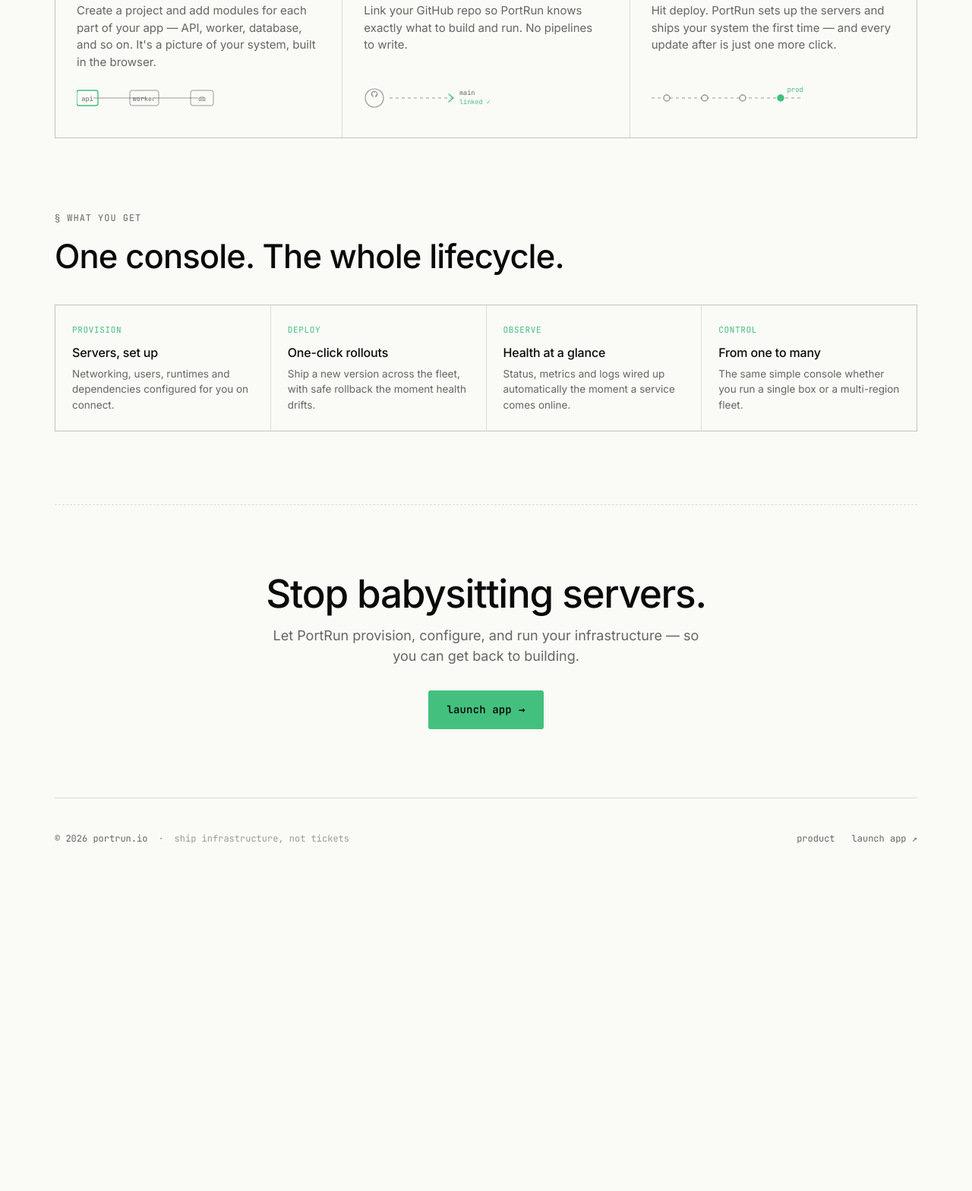
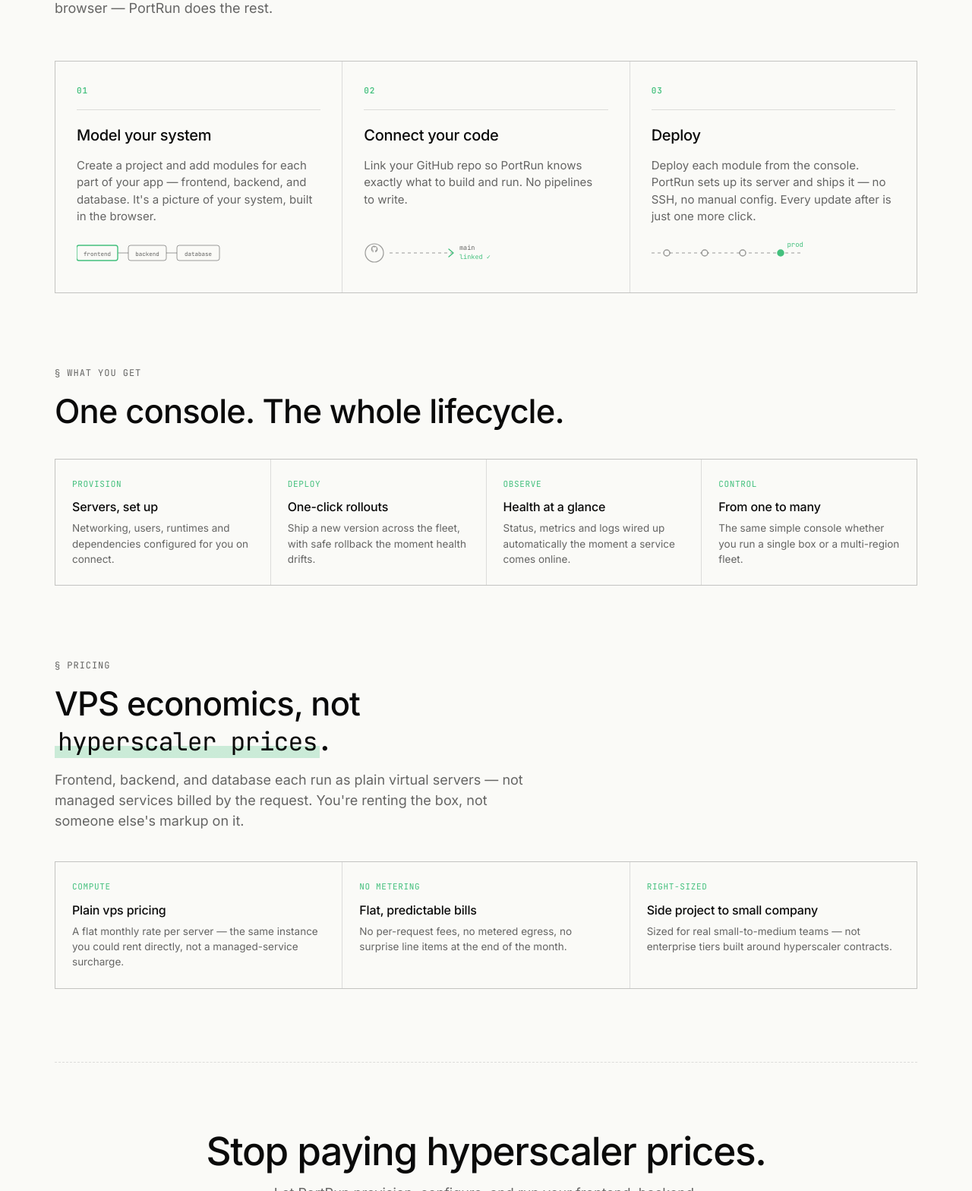
Before and after one commit to vandeon-io/public-page, an Astro site: page / in a window 1280 px wide. Shown: the part 1232-2800 px from the top of the page at 76% size. Before the commit the page ends 2405 px from the top, so only its background shows below. Built offline with nearby package versions, Linux system fonts and the light colour scheme; Astro itself is replaced by a stand-in of ours.

Commit message:
Reposition to full-stack/VPS-pricing; refresh OG card
Adapt the regenerated design into the project: new hero copy, pricing
section, frontend/backend/database modules (HeroViz + StepGlyph), and
footer tagline. Regenerate og.png with the matching headline, subtitle,
and node labels. Production infra (SEO, sitemap, tokens, hidden follow
page, app link) retained.

Co-Authored-By: Claude Opus 4.8 <noreply@anthropic.com>

```diff
--- a/src/components/Footer.astro
+++ b/src/components/Footer.astro
@@ -5,7 +5,7 @@ import { LINKS } from '../consts.js';
   <div class="foot-left">
     <span>© 2026 portrun.io</span>
     <span class="mono-dim">·</span>
-    <span class="mono-dim">ship infrastructure, not tickets</span>
+    <span class="mono-dim">deploy full-stack systems, at vps prices</span>
   </div>
   <div class="foot-links">
     <a href="/#how">product</a>
--- a/src/components/HeroViz.jsx
+++ b/src/components/HeroViz.jsx
@@ -30,9 +30,9 @@ function serverPhase(t, offset) {
 }
 
 const SERVERS = [
-  { id: 'api',    label: 'api · 2× 4gb', region: 'us-east',    offset: 0.5 },
-  { id: 'worker', label: 'worker · 2gb', region: 'eu-central', offset: 1.4 },
-  { id: 'db',     label: 'postgres-16',  region: 'ap-south',   offset: 2.3 },
+  { id: 'frontend', label: 'frontend · 1× 2gb', region: 'us-east',    offset: 0.5 },
+  { id: 'backend',  label: 'backend · 2× 4gb',  region: 'eu-central', offset: 1.4 },
+  { id: 'database', label: 'postgres-16',       region: 'ap-south',   offset: 2.3 },
 ];
 
 function ledColor(state, pal) {
@@ -243,7 +243,7 @@ function FlowSvg({ pal, t }) {
       ), 'vps servers')}
 
       <text x={(PERSON.x + APP.x) / 2} y={cy - 24} fontSize="9" textAnchor="middle" fontFamily="var(--mono)" fill={pal.textFaint}>opens</text>
-      <text x={(APP.x + STACK.x) / 2} y={cy - 24} fontSize="9" textAnchor="middle" fontFamily="var(--mono)" fill={pal.textFaint}>provisions + configures</text>
+      <text x={(APP.x + STACK.x) / 2} y={cy - 24} fontSize="9" textAnchor="middle" fontFamily="var(--mono)" fill={pal.textFaint}>provisions</text>
 
       <line x1="20" y1="356" x2="600" y2="356" stroke={pal.edge} strokeWidth="0.5" />
       <text x="20" y="374" fontSize="9.5" fontFamily="var(--mono)" fill={pal.textDim}>
--- a/src/components/StepGlyph.astro
+++ b/src/components/StepGlyph.astro
@@ -7,14 +7,14 @@ const DIM = 'var(--fg-dimmer)';
 ---
 {kind === 'modules' && (
   <svg viewBox="0 0 200 44" style="width:100%;height:44px;display:block;" preserveAspectRatio="xMinYMid meet">
-    <line x1="22" y1="22" x2="92" y2="22" stroke={DIM} stroke-width="1" />
-    <line x1="104" y1="22" x2="160" y2="22" stroke={DIM} stroke-width="1" />
-    <rect x="0" y="12" width="28" height="20" rx="3" fill="none" stroke={A} stroke-width="1.4" />
-    <text x="14" y="25.5" font-size="8.5" text-anchor="middle" font-family="var(--mono)" fill="var(--fg-dim)">api</text>
-    <rect x="70" y="12" width="38" height="20" rx="3" fill="none" stroke={DIM} stroke-width="1" />
-    <text x="89" y="25.5" font-size="8.5" text-anchor="middle" font-family="var(--mono)" fill="var(--fg-dim)">worker</text>
-    <rect x="150" y="12" width="30" height="20" rx="3" fill="none" stroke={DIM} stroke-width="1" />
-    <text x="165" y="25.5" font-size="8.5" text-anchor="middle" font-family="var(--mono)" fill="var(--fg-dim)">db</text>
+    <line x1="54" y1="22" x2="68" y2="22" stroke={DIM} stroke-width="1" />
+    <line x1="118" y1="22" x2="132" y2="22" stroke={DIM} stroke-width="1" />
+    <rect x="0" y="12" width="54" height="20" rx="3" fill="none" stroke={A} stroke-width="1.4" />
+    <text x="27" y="25.5" font-size="7.5" text-anchor="middle" font-family="var(--mono)" fill="var(--fg-dim)">frontend</text>
+    <rect x="68" y="12" width="50" height="20" rx="3" fill="none" stroke={DIM} stroke-width="1" />
+    <text x="93" y="25.5" font-size="7.5" text-anchor="middle" font-family="var(--mono)" fill="var(--fg-dim)">backend</text>
+    <rect x="132" y="12" width="56" height="20" rx="3" fill="none" stroke={DIM} stroke-width="1" />
+    <text x="160" y="25.5" font-size="7.5" text-anchor="middle" font-family="var(--mono)" fill="var(--fg-dim)">database</text>
   </svg>
 )}
 
--- a/src/pages/index.astro
+++ b/src/pages/index.astro
@@ -7,8 +7,8 @@ import HeroViz from '../components/HeroViz.jsx';
 import { LINKS } from '../consts.js';
 ---
 <Base
-  title="PortRun — provision, deploy & auto-configure your servers"
-  description="PortRun is one web console to provision, deploy, and auto-configure your servers. Connect a VPS, click run, and your whole stack sets itself up — no scripts, no manual setup."
+  title="PortRun — deploy full-stack systems, at vps prices"
+  description="PortRun deploys your frontend, backend, and database on plain VPS servers — no hyperscaler markup. From a side project to a small company."
 >
   <div data-screen-label="01 Landing">
     <div class="wrap">
@@ -18,10 +18,10 @@ import { LINKS } from '../consts.js';
       <section class="hero">
         <div class="hero-grid">
           <div class="hero-text reveal in">
-            <span class="kbd-tag"><span class="kbd-dot"></span> deploy software systems · on your own servers</span>
-            <h1 class="hero-h">Your servers, <em>set up</em> for you.</h1>
+            <span class="kbd-tag"><span class="kbd-dot"></span> deploy full-stack systems · at vps prices, not hyperscaler prices</span>
+            <h1 class="hero-h">Frontend, backend, database.<br /><em>All from one console.</em></h1>
             <p class="hero-sub">
-              PortRun sets up and runs your servers for you. Describe your app, connect your code, and hit deploy — PortRun handles the rest. No setup, no scripts, no servers to babysit.
+              PortRun gives you three building blocks — frontend, backend, and database. Set each one up and deploy it, right from your browser. No servers to log into, no configs to write by hand.
             </p>
             <div class="hero-cta">
               <a class="btn btn-primary btn-lg" href={LINKS.app} target="_blank" rel="noopener">
@@ -30,11 +30,11 @@ import { LINKS } from '../consts.js';
               <a class="btn btn-ghost btn-lg" href="#how">see how it works</a>
             </div>
             <div class="hero-trust">
-              <span>any vps provider</span>
+              <span>frontend + backend + database</span>
               <span class="hero-trust-sep"></span>
-              <span>zero manual config</span>
+              <span>vps pricing, not hyperscaler</span>
               <span class="hero-trust-sep"></span>
-              <span>built for teams of one to many</span>
+              <span>side project to small company</span>
             </div>
           </div>
 
@@ -61,7 +61,7 @@ import { LINKS } from '../consts.js';
             <span class="step-id">01</span>
             <span class="step-rule"></span>
             <h3 class="step-title">Model your system</h3>
-            <p class="step-body">Create a project and add modules for each part of your app — API, worker, database, and so on. It's a picture of your system, built in the browser.</p>
+            <p class="step-body">Create a project and add modules for each part of your app — frontend, backend, and database. It's a picture of your system, built in the browser.</p>
             <div class="step-glyph"><StepGlyph kind="modules" /></div>
           </article>
           <article class="step">
@@ -75,7 +75,7 @@ import { LINKS } from '../consts.js';
             <span class="step-id">03</span>
             <span class="step-rule"></span>
             <h3 class="step-title">Deploy</h3>
-            <p class="step-body">Hit deploy. PortRun sets up the servers and ships your system the first time — and every update after is just one more click.</p>
+            <p class="step-body">Deploy each module from the console. PortRun sets up its server and ships it — no SSH, no manual config. Every update after is just one more click.</p>
             <div class="step-glyph"><StepGlyph kind="ship" /></div>
           </article>
         </div>
@@ -111,16 +111,41 @@ import { LINKS } from '../consts.js';
         </div>
       </section>
 
+      <!-- Economics -->
+      <section class="section" style="padding-top: 0; border-top: none;">
+        <div class="sect-head reveal" style="margin-bottom: 40px;">
+          <span class="sect-tag">§ pricing</span>
+          <h2 class="sect-h">VPS economics, not <em>hyperscaler prices</em>.</h2>
+          <p class="sect-sub">Frontend, backend, and database each run as plain virtual servers — not managed services billed by the request. You're renting the box, not someone else's markup on it.</p>
+        </div>
+        <div class="caps reveal" style="grid-template-columns: repeat(3, 1fr);">
+          <div class="cap">
+            <div class="cap-k">COMPUTE</div>
+            <div class="cap-t">Plain vps pricing</div>
+            <p class="cap-b">A flat monthly rate per server — the same instance you could rent directly, not a managed-service surcharge.</p>
+          </div>
+          <div class="cap">
+            <div class="cap-k">NO METERING</div>
+            <div class="cap-t">Flat, predictable bills</div>
+            <p class="cap-b">No per-request fees, no metered egress, no surprise line items at the end of the month.</p>
+          </div>
+          <div class="cap">
+            <div class="cap-k">RIGHT-SIZED</div>
+            <div class="cap-t">Side project to small company</div>
+            <p class="cap-b">Sized for real small-to-medium teams — not enterprise tiers built around hyperscaler contracts.</p>
+          </div>
+        </div>
+      </section>
+
       <!-- CTA band -->
       <section class="cta-band reveal">
-        <h2 class="cta-h">Stop babysitting servers.</h2>
-        <p class="cta-sub">Let PortRun provision, configure, and run your infrastructure — so you can get back to building.</p>
+        <h2 class="cta-h">Stop paying hyperscaler prices.</h2>
+        <p class="cta-sub">Let PortRun provision, configure, and run your frontend, backend, and database — on plain vps pricing, from a side project to a small company.</p>
         <div class="cta-actions">
           <a class="btn btn-primary btn-lg" href={LINKS.app} target="_blank" rel="noopener">
             launch app <span class="btn-arrow">→</span>
           </a>
-          {/* follow page hidden until channels are live — re-enable to restore */}
-          {/* <a class="btn btn-ghost btn-lg" href="/follow">follow our progress</a> */}
+          <a class="btn btn-ghost btn-lg" href="#how">see how it works</a>
         </div>
       </section>
 
```
Also changed, not shown: scripts/gen-og.mjs (+6 -6 lines), public/og.png.
